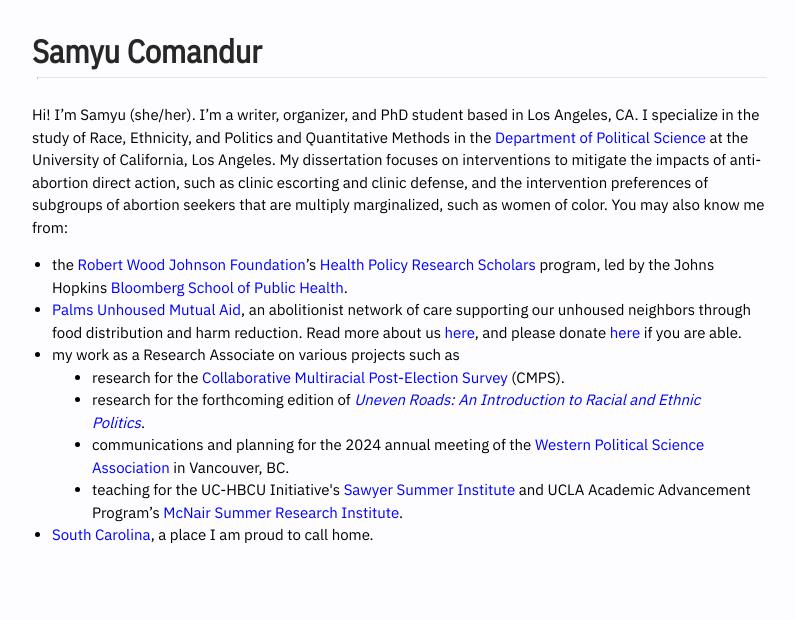
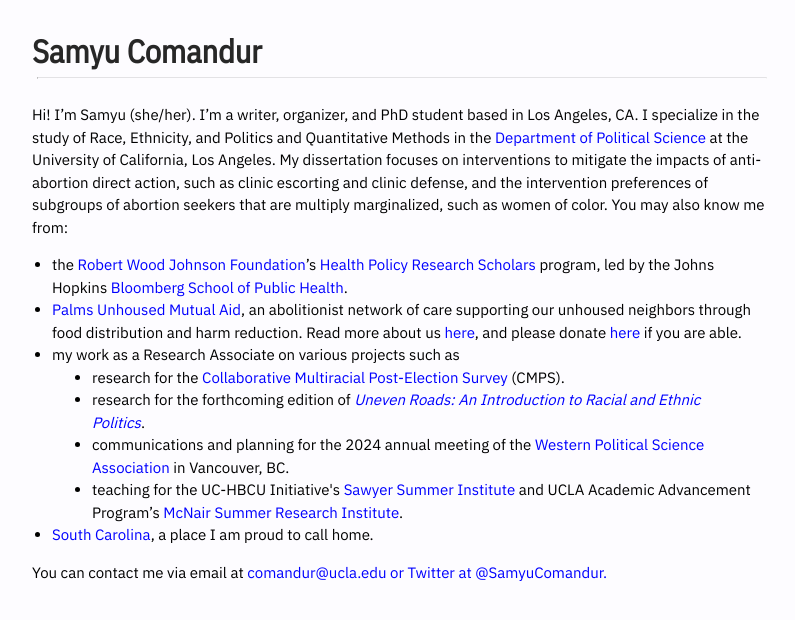
Before and after one commit to samyuc/samyuc.github.io, a Jekyll site: the page built from index.html, in a window 1280 px wide. Shown: the top 620 px of the page, without its empty margins (238-1033 px from the left). Built offline with Jekyll 4.4.1, drawn with Linux system fonts in a browser that asks for light colours.

Commit message:
Update index.html

```diff
--- a/index.html
+++ b/index.html
@@ -12,3 +12,4 @@
 <dd><li>communications and planning for the 2024 annual meeting of the <a href="https://wpsanet.org/meeting/">Western Political Science Association</a> in Vancouver, BC.</li></dd>
 <dd><li>teaching for the UC-HBCU Initiative's <a href="https://newsroom.ucla.edu/releases/ucla-howard-university-program-in-race-ethnicity-politics">Sawyer Summer Institute</a> and UCLA Academic Advancement Program’s <a href="https://www.aap.ucla.edu/programs/mcnair-research-scholars/"> McNair Summer Research Institute</a>.</li></dd>
 <dt><li><a href="https://www.britannica.com/place/South-Carolina">South Carolina</a>, a place I am proud to call home. </dd></dt></dl></li></ul>
+You can contact me via email at <a href="mailto:comandur@ucla.edu">comandur@ucla.edu or Twitter at <a href="https://twitter.com/samyucomandur">@SamyuComandur.
```
